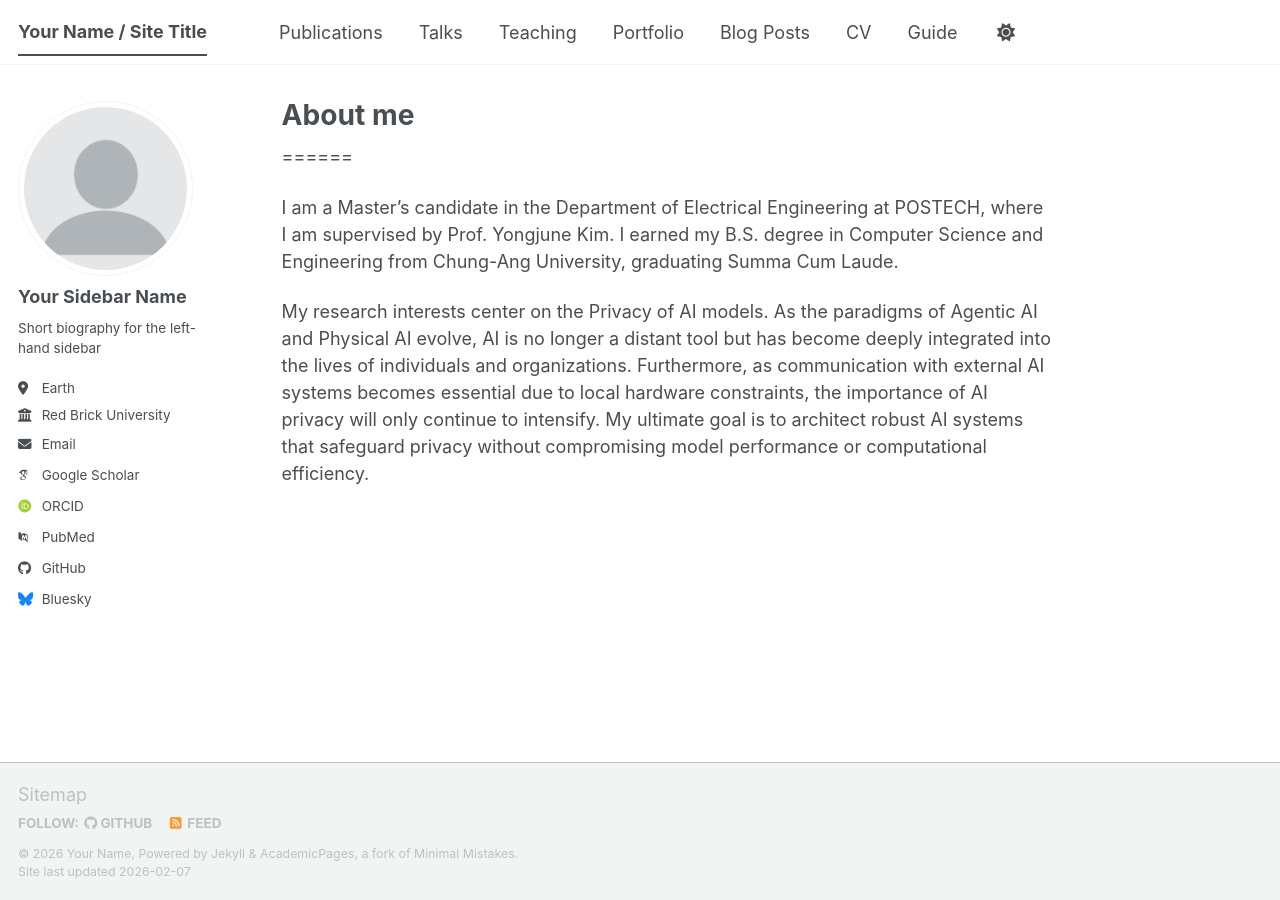
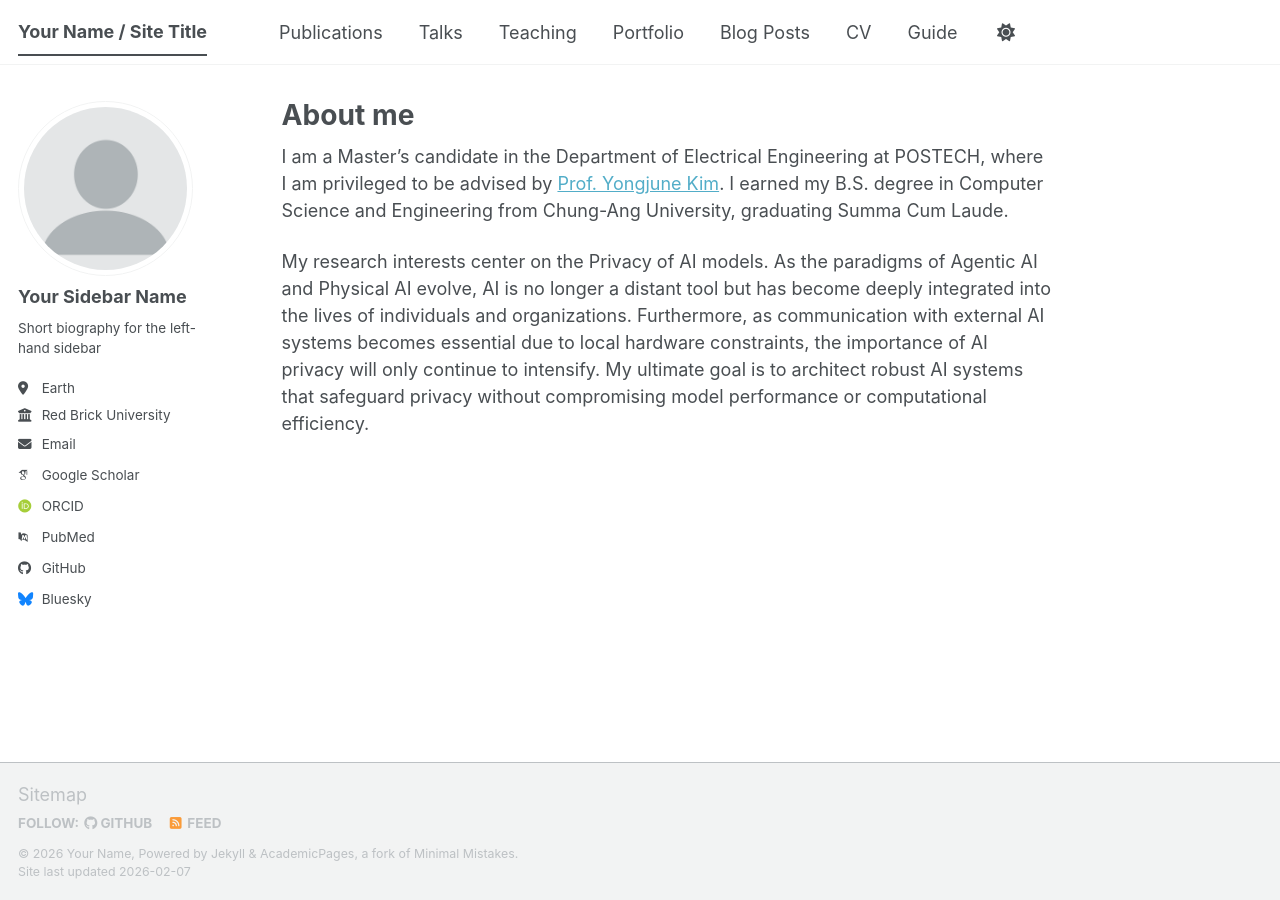
Before and after one commit to byeongseomin51/byeongseomin51.github.io, a Jekyll site: the page built from _pages/about.md, in a window 1280 px wide. Built offline with Jekyll 4.4.1, drawn with Linux system fonts in a browser that asks for light colours; some web fonts are replaced; a script bundle is joined from its source files by our own code; library files that are not in the unit come from our copies; some of the changed lines change nothing that is shown.

Commit message:
modify about

```diff
--- a/_pages/about.md
+++ b/_pages/about.md
@@ -7,9 +7,7 @@
   - /about.html
 ---
 
-======
-
-I am a Master's candidate in the Department of Electrical Engineering at POSTECH, where I am supervised by Prof. Yongjune Kim.
+I am a Master's candidate in the Department of Electrical Engineering at POSTECH, where I am privileged to be advised by [Prof. Yongjune Kim](https://iil.postech.ac.kr/people).
 I earned my B.S. degree in Computer Science and Engineering from Chung-Ang University, graduating Summa Cum Laude.
 
 My research interests center on the Privacy of AI models.
@@ -36,11 +34,11 @@
 Getting started
 ======
 1. Register a GitHub account if you don't have one and confirm your e-mail (required!)
-1. Fork [this template](https://github.com/academicpages/academicpages.github.io) by clicking the "Use this template" button in the top right.
-1. Go to the repository's settings (rightmost item in the tabs that start with "Code", should be below "Unwatch"). Rename the repository "[your GitHub username].github.io", which will also be your website's URL.
-1. Set site-wide configuration and create content & metadata (see below -- also see [this set of diffs](https://archive.is/3TPas) showing what files were changed to set up [an example site](https://getorg-testacct.github.io) for a user with the username "getorg-testacct")
-1. Upload any files (like PDFs, .zip files, etc.) to the files/ directory. They will appear at https://[your GitHub username].github.io/files/example.pdf.
-1. Check status by going to the repository settings, in the "GitHub pages" section
+2. Fork [this template](https://github.com/academicpages/academicpages.github.io) by clicking the "Use this template" button in the top right.
+3. Go to the repository's settings (rightmost item in the tabs that start with "Code", should be below "Unwatch"). Rename the repository "[your GitHub username].github.io", which will also be your website's URL.
+4. Set site-wide configuration and create content & metadata (see below -- also see [this set of diffs](https://archive.is/3TPas) showing what files were changed to set up [an example site](https://getorg-testacct.github.io) for a user with the username "getorg-testacct")
+5. Upload any files (like PDFs, .zip files, etc.) to the files/ directory. They will appear at https://[your GitHub username].github.io/files/example.pdf.
+6. Check status by going to the repository settings, in the "GitHub pages" section
 
 Site-wide configuration
 ------
```
